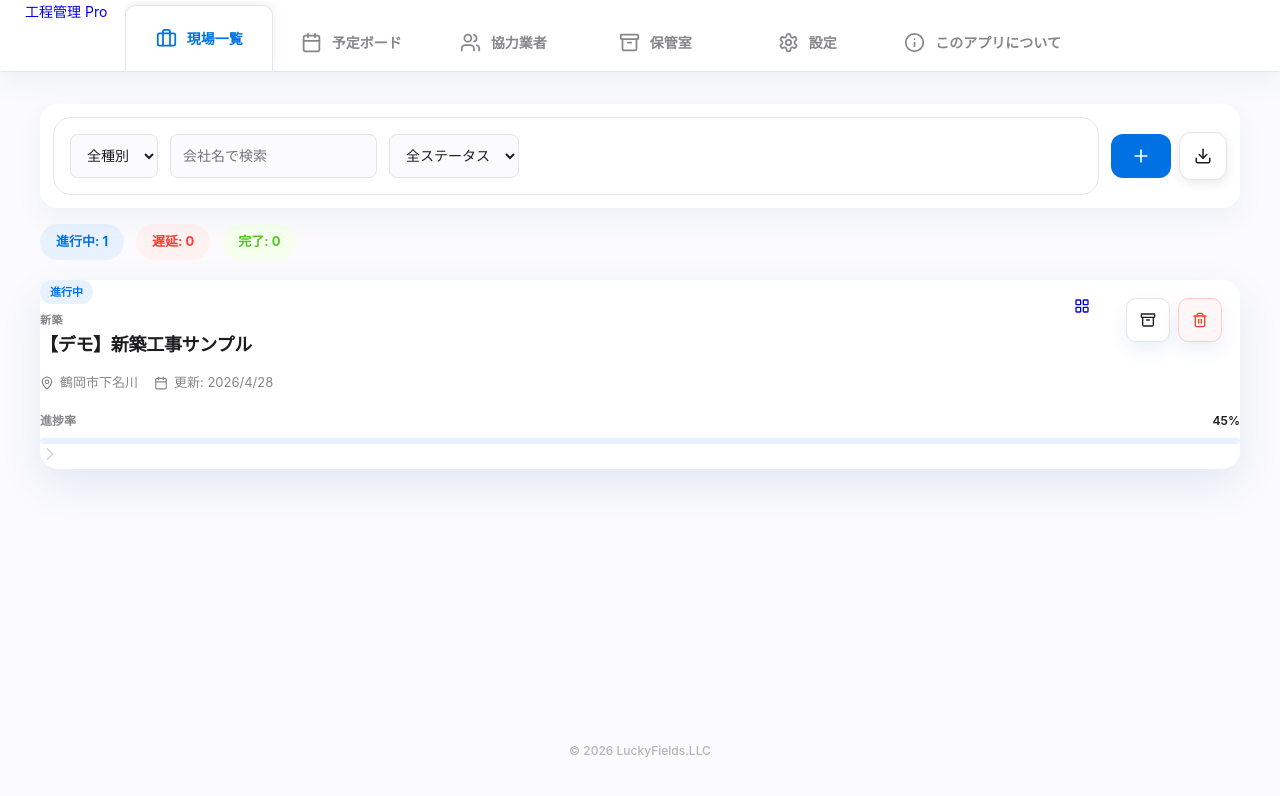
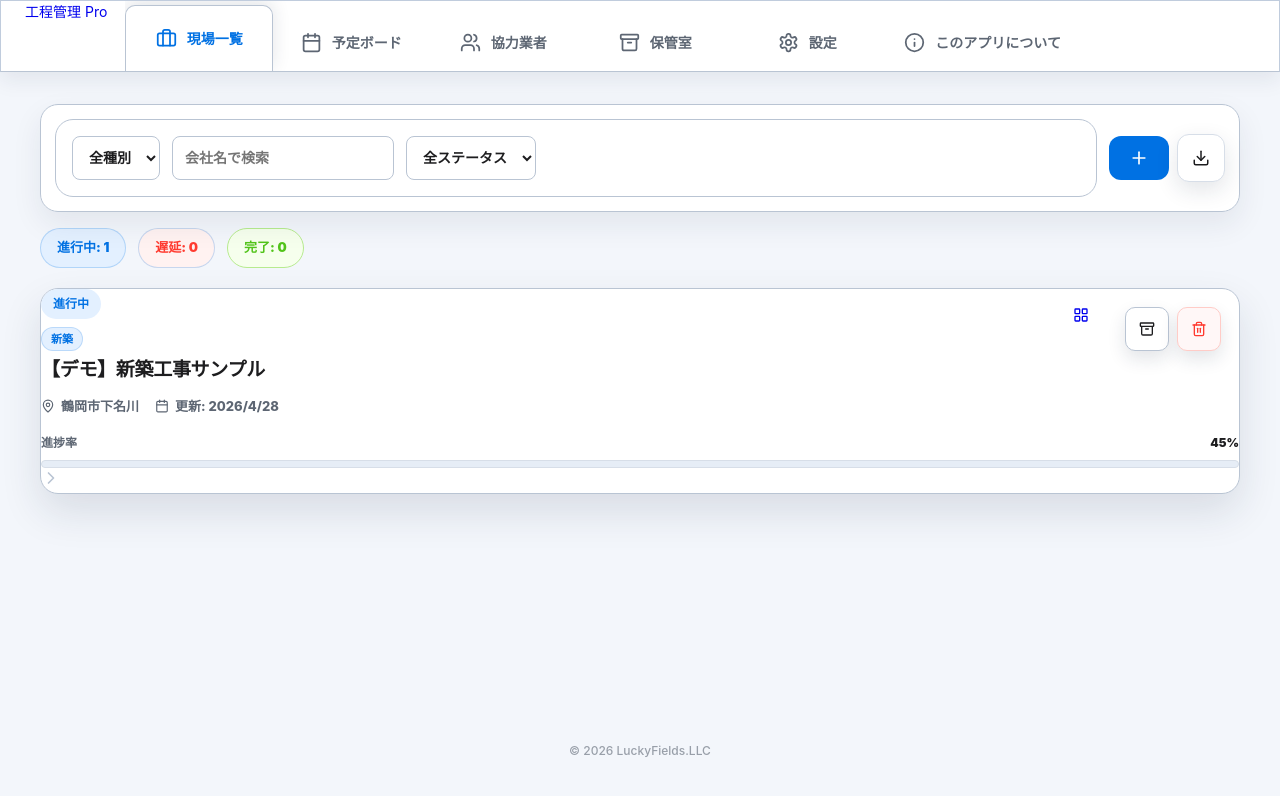
Before and after one commit to AcaAqua/NexBuildLF, a Next.js app: page / in a window 1280 px wide. Shown: the top 796 px of the page. Built offline with nearby package versions, Linux system fonts and the light colour scheme.

Commit message:
Improve visual clarity

```diff
--- a/src/app/globals.css
+++ b/src/app/globals.css
@@ -1,15 +1,15 @@
 :root {
   color-scheme: light dark;
   /* Colors - Light Mode (Apple/Linear inspired) */
-  --background: #fbfbfd;
+  --background: #f3f6fb;
   --foreground: #1d1d1f;
 
   --surface: #ffffff;
-  --surface-hover: #f5f5f7;
+  --surface-hover: #eef3f8;
 
   --primary: #0071e3;
   --primary-hover: #0077ed;
-  --primary-pastel: #e8f2ff;
+  --primary-pastel: #e3f0ff;
 
   --success: #34c759;
   --success-pastel: #eafaf1;
@@ -20,15 +20,15 @@
   --warning: #ff9500;
   --warning-pastel: #fff9e6;
 
-  --border: #d2d2d7;
-  --border-light: #e5e5e7;
-  --gantt-grid-line: rgba(29, 29, 31, 0.14);
-  --gantt-sat-bg: rgba(0, 122, 255, 0.07);
-  --gantt-sun-bg: rgba(255, 59, 48, 0.07);
-  --gantt-today-bg: rgba(0, 113, 227, 0.14);
+  --border: #b9c4d3;
+  --border-light: #d7dee8;
+  --gantt-grid-line: rgba(34, 49, 72, 0.2);
+  --gantt-sat-bg: rgba(0, 122, 255, 0.1);
+  --gantt-sun-bg: rgba(255, 59, 48, 0.1);
+  --gantt-today-bg: rgba(0, 113, 227, 0.2);
 
   --text-main: #1d1d1f;
-  --text-sub: #86868b;
+  --text-sub: #5d6673;
   --text-on-primary: #ffffff;
 
   --header-height: 60px;
@@ -47,9 +47,9 @@
   --spacing-lg: 24px;
 
   /* Shadows */
-  --shadow-sm: 0 2px 4px rgba(0, 0, 0, 0.05);
-  --shadow-md: 0 4px 12px rgba(0, 0, 0, 0.08);
-  --shadow-lg: 0 8px 24px rgba(0, 0, 0, 0.12);
+  --shadow-sm: 0 2px 8px rgba(26, 43, 64, 0.08);
+  --shadow-md: 0 8px 22px rgba(26, 43, 64, 0.12);
+  --shadow-lg: 0 18px 42px rgba(26, 43, 64, 0.16);
 
   /* Radii */
   --radius-xl: 24px;
@@ -160,11 +160,11 @@ textarea {
 
 /* Glassmorphism Utility */
 .glass {
-  background: rgba(255, 255, 255, 0.88);
+  background: rgba(255, 255, 255, 0.94);
   -webkit-backdrop-filter: blur(20px);
   backdrop-filter: blur(20px);
-  border: 1px solid rgba(255, 255, 255, 0.72);
-  box-shadow: 0 10px 28px rgba(0, 71, 160, 0.06);
+  border: 1px solid rgba(183, 197, 216, 0.88);
+  box-shadow: 0 12px 30px rgba(26, 43, 64, 0.08);
 }
 
 .dark .glass {
@@ -241,9 +241,9 @@ textarea {
   gap: 12px;
   flex-wrap: wrap;
   padding: 16px;
-  background: var(--surface);
+  background: #ffffff;
   border-radius: var(--radius-lg);
-  border: 1px solid var(--border-light);
+  border: 1px solid var(--border);
   margin-bottom: 24px;
   align-items: center;
 }
@@ -252,10 +252,11 @@ textarea {
   min-height: 44px;
   padding: 8px 12px;
   border-radius: var(--radius-sm);
-  border: 1px solid var(--border-light);
-  background: var(--background);
+  border: 1px solid var(--border);
+  background: #ffffff;
   color: var(--text-main);
   font-size: 14px;
+  font-weight: 800;
   outline: none;
   transition: all 0.2s;
 }
--- a/src/app/page.tsx
+++ b/src/app/page.tsx
@@ -196,8 +196,9 @@ export default function Home() {
           align-items: center;
           justify-content: space-between;
           gap: 12px;
-          padding: 12px;
+          padding: 14px;
           border-radius: var(--radius-lg);
+          border: 1px solid var(--border);
         }
 
         .header-actions {
@@ -237,11 +238,12 @@ export default function Home() {
         .stat-pill {
           background: var(--primary-pastel);
           color: var(--primary);
-          padding: 8px 16px;
+          padding: 9px 16px;
           border-radius: 99px;
           font-size: 13px;
-          font-weight: 700;
+          font-weight: 900;
           white-space: nowrap;
+          border: 1px solid color-mix(in srgb, var(--primary) 22%, transparent);
         }
 
         .stat-pill.warning {
@@ -291,7 +293,9 @@ export default function Home() {
           position: relative;
           border-radius: var(--radius-lg);
           background: #ffffff;
-          box-shadow: 0 16px 42px rgba(0, 71, 160, 0.1);
+          border: 1px solid var(--border);
+          box-shadow: 0 18px 40px rgba(26, 43, 64, 0.12);
+          overflow: hidden;
         }
 
         .project-card-actions {
@@ -312,14 +316,14 @@ export default function Home() {
           box-sizing: border-box;
           padding: 0;
           border-radius: 10px;
-          border: 1px solid var(--border-light);
+          border: 1px solid var(--border);
           background: #ffffff;
           color: var(--text-main);
           cursor: pointer;
           display: flex;
           align-items: center;
           justify-content: center;
-          box-shadow: 0 8px 18px rgba(0, 71, 160, 0.08);
+          box-shadow: 0 8px 18px rgba(26, 43, 64, 0.12);
           transition: all 0.2s;
         }
 
--- a/src/components/features/ProjectCard.tsx
+++ b/src/components/features/ProjectCard.tsx
@@ -86,21 +86,21 @@ export default function ProjectCard({ id, title, type, status, location, progres
         .project-card-container {
           background: #ffffff;
           border-radius: var(--radius-lg);
-          border: 1px solid #d9e7f8;
-          padding: 28px;
-          padding-right: 168px;
-          min-height: 176px;
+          border: 1px solid transparent;
+          padding: 24px 28px;
+          padding-right: 150px;
+          min-height: 152px;
           display: flex;
           align-items: center;
           gap: 16px;
           cursor: pointer;
           transition: all 0.2s;
-          box-shadow: 0 16px 42px rgba(0, 71, 160, 0.1);
+          box-shadow: none;
         }
 
         .project-card-container:hover {
           border-color: var(--primary);
-          box-shadow: var(--shadow-md);
+          background: #fbfdff;
         }
 
         .card-content {
@@ -113,22 +113,27 @@ export default function ProjectCard({ id, title, type, status, location, progres
           flex-direction: column;
           align-items: flex-start;
           gap: 8px;
-          margin-bottom: 16px;
+          margin-bottom: 14px;
         }
 
         .type-tag {
           font-size: 11px;
-          font-weight: 700;
-          color: var(--text-sub);
+          font-weight: 900;
+          color: var(--primary);
+          background: var(--primary-pastel);
+          border: 1px solid color-mix(in srgb, var(--primary) 18%, transparent);
+          border-radius: 999px;
+          padding: 3px 9px;
           text-transform: uppercase;
-          letter-spacing: 0.5px;
+          letter-spacing: 0;
           display: block;
-          margin-bottom: 4px;
+          margin-bottom: 6px;
+          width: fit-content;
         }
 
         h3 {
-          font-size: 18px;
-          font-weight: 700;
+          font-size: 19px;
+          font-weight: 900;
           margin: 0;
           color: var(--text-main);
           letter-spacing: -0.3px;
@@ -136,9 +141,9 @@ export default function ProjectCard({ id, title, type, status, location, progres
         }
 
         .status-badge {
-          font-size: 11px;
+          font-size: 12px;
           font-weight: 800;
-          padding: 4px 10px;
+          padding: 6px 12px;
           border-radius: 20px;
           white-space: nowrap;
           order: -1;
@@ -149,7 +154,7 @@ export default function ProjectCard({ id, title, type, status, location, progres
           display: flex;
           flex-wrap: wrap;
           gap: 16px;
-          margin-bottom: 20px;
+          margin-bottom: 18px;
         }
 
         .meta-item {
@@ -158,6 +163,7 @@ export default function ProjectCard({ id, title, type, status, location, progres
           gap: 6px;
           font-size: 13px;
           color: var(--text-sub);
+          font-weight: 800;
         }
 
         .progress-section {
@@ -168,7 +174,7 @@ export default function ProjectCard({ id, title, type, status, location, progres
           display: flex;
           justify-content: space-between;
           font-size: 12px;
-          font-weight: 600;
+          font-weight: 900;
           color: var(--text-sub);
           margin-bottom: 8px;
         }
@@ -178,15 +184,16 @@ export default function ProjectCard({ id, title, type, status, location, progres
         }
 
         .progress-track {
-          height: 6px;
-          background-color: var(--primary-pastel);
-          border-radius: 3px;
+          height: 8px;
+          background-color: #e6edf6;
+          border-radius: 999px;
           overflow: hidden;
+          border: 1px solid var(--border-light);
         }
 
         .progress-fill {
           height: 100%;
-          border-radius: 3px;
+          border-radius: 999px;
         }
 
         .card-action {
--- a/src/components/layout/MainLayout.tsx
+++ b/src/components/layout/MainLayout.tsx
@@ -353,8 +353,10 @@ export default function MainLayout({ children, hideNav = false }: MainLayoutProp
             gap: 18px;
             height: 72px;
             padding: 0 24px;
-            border-bottom: 1px solid var(--border-light);
+            border-bottom: 1px solid var(--border);
             z-index: 20;
+            background: rgba(255, 255, 255, 0.96);
+            box-shadow: 0 8px 20px rgba(26, 43, 64, 0.08);
           }
 
           .top-nav-brand {
@@ -414,9 +416,9 @@ export default function MainLayout({ children, hideNav = false }: MainLayoutProp
             position: relative;
             min-height: 66px;
             background: var(--surface);
-            border-color: var(--border-light);
+            border-color: var(--border);
             color: var(--primary);
-            box-shadow: 0 -4px 14px rgba(0, 0, 0, 0.06);
+            box-shadow: 0 -4px 18px rgba(26, 43, 64, 0.12);
           }
 
           .top-nav-item.active::after {
```
Also changed, not shown: src/app/project/page.tsx (+16 -10 lines), src/components/features/GanttChart.tsx (+14 -14 lines).
